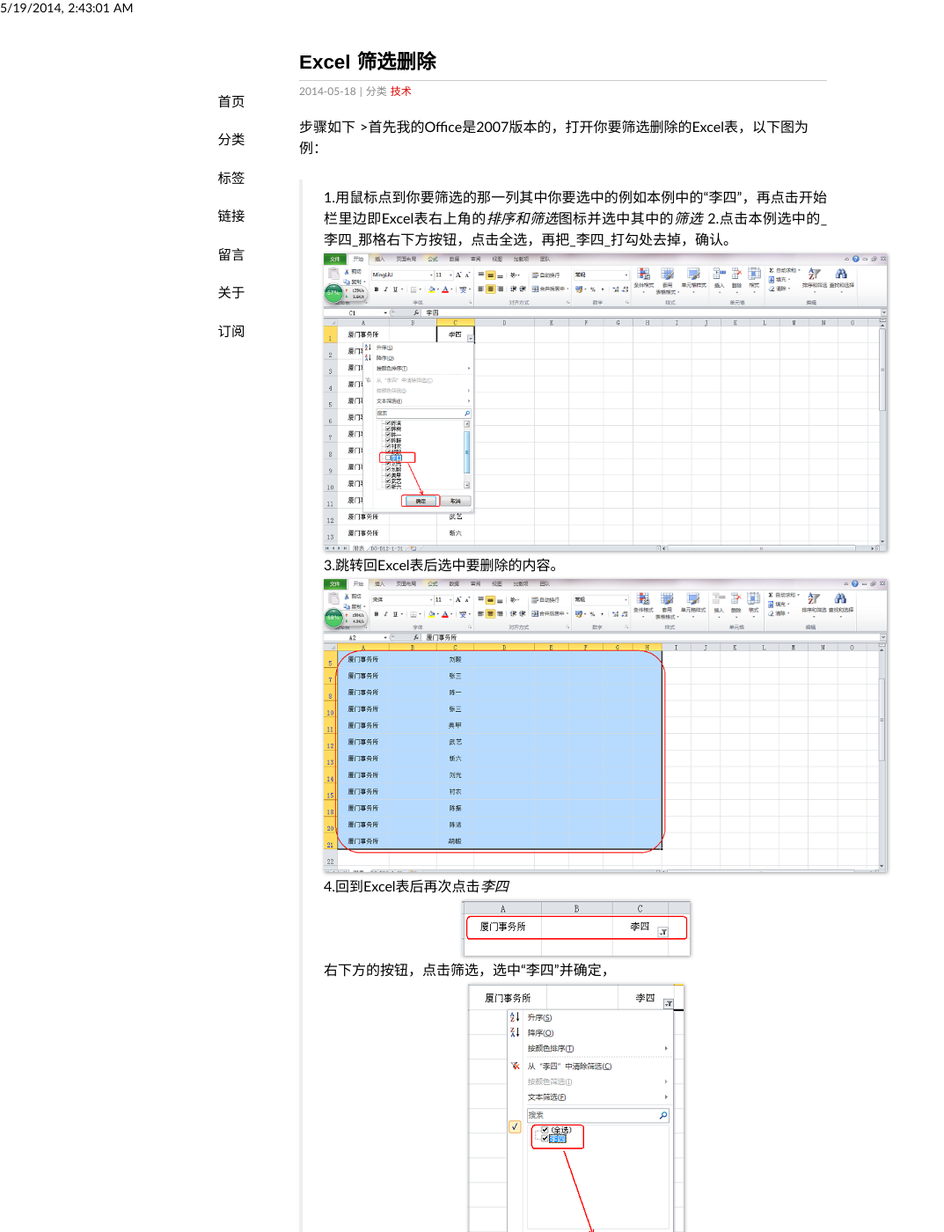
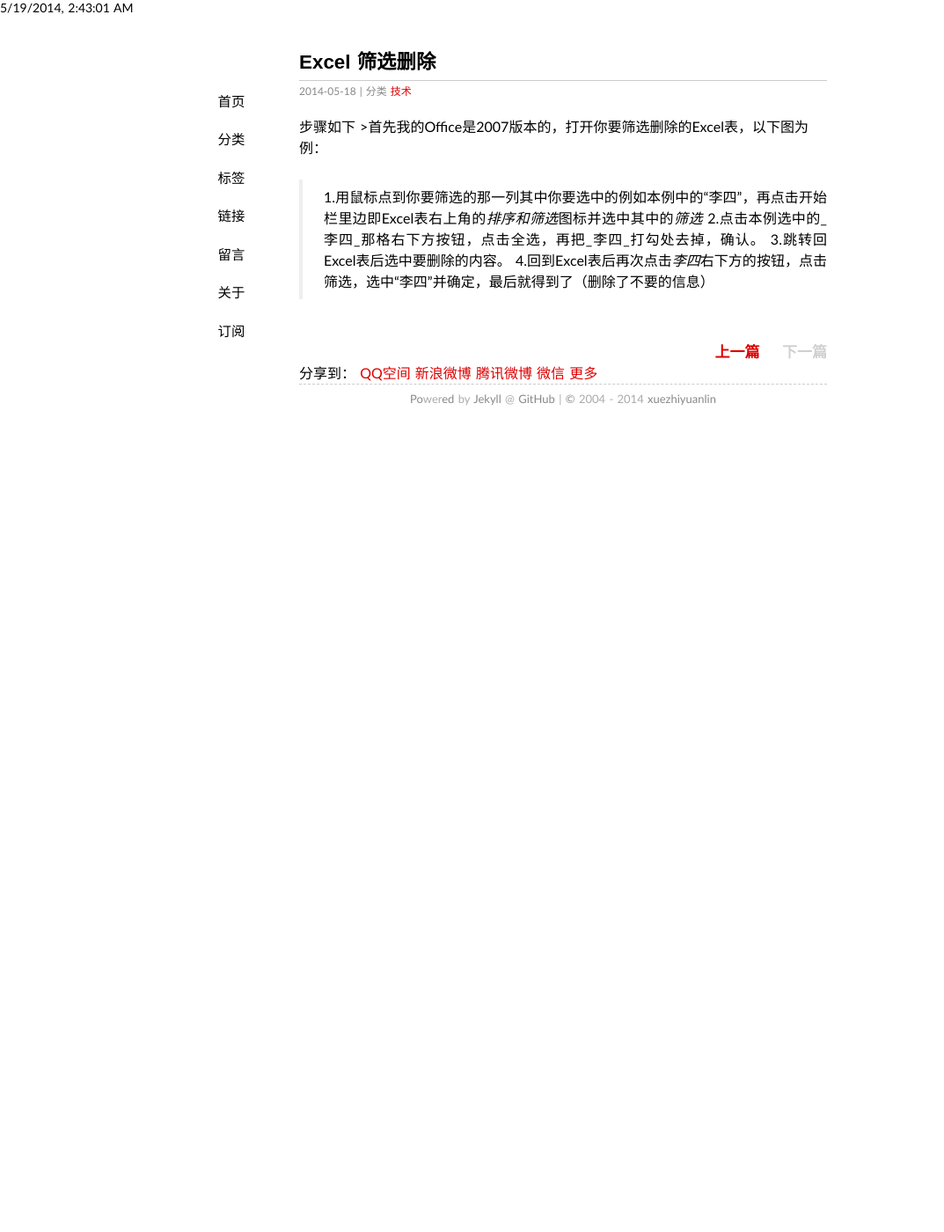
Before and after one commit to Xuezhiyuanlin/xuezhiyuanlin.github.io, a Jekyll site: the page built from _posts/2014-05-18-Excel delete.md, in a window 1280 px wide and 1400 px high. Shown: the whole window at 88% size, without its empty margins (0-1073 px from the left). Built offline with Jekyll 4.4.1, drawn with Linux system fonts in a browser that asks for light colours; some web fonts are replaced; Markdown is read by kramdown in place of the engine named in the settings; comment, search, counter and statistics services are not loaded.

Commit message:
Excel delete

```diff
--- a/_posts/2014-05-18-Excel delete.md
+++ b/_posts/2014-05-18-Excel delete.md
@@ -6,7 +6,7 @@
 categories: 技术
 ---
 步骤如下  >首先我的Office是2007版本的，打开你要筛选删除的Excel表，以下图为例：
-> 1.用鼠标点到你要筛选的那一列其中你要选中的例如本例中的“李四”，再点击开始栏里边即Excel表右上角的*排序和筛选*图标并选中其中的*筛选* <!-- ![Step 1](/assets/Delete_1.jpg) -->
->2.点击本例选中的_李四_那格右下方按钮，点击全选，再把_李四_打勾处去掉，确认。![Step 2](/assets/Delete_2.jpg)
->3.跳转回Excel表后选中要删除的内容。![Step 3](/assets/Delete_3.jpg)
->4.回到Excel表后再次点击*李四*![Step 4](/assets/Delete_4.jpg)右下方的按钮，点击筛选，选中“李四”并确定，![Step 5](/assets/Delete_5.jpg)最后就得到了（删除了不要的信息）![Step 6](/assets/Delete_6.jpg)
+> 1.用鼠标点到你要筛选的那一列其中你要选中的例如本例中的“李四”，再点击开始栏里边即Excel表右上角的*排序和筛选*图标并选中其中的*筛选*
+>2.点击本例选中的_李四_那格右下方按钮，点击全选，再把_李四_打勾处去掉，确认。
+>3.跳转回Excel表后选中要删除的内容。
+>4.回到Excel表后再次点击*李四*右下方的按钮，点击筛选，选中“李四”并确定，最后就得到了（删除了不要的信息）
```
